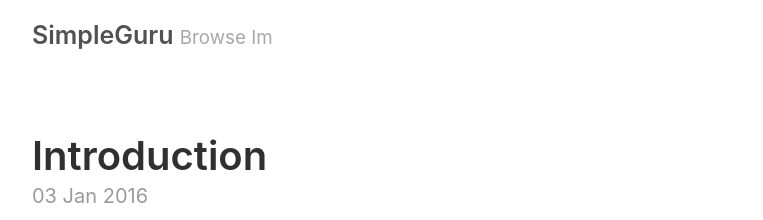
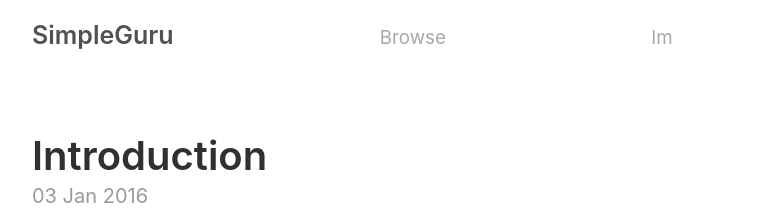
Before and after one commit to simple-guru/simple-guru.github.io, a Jekyll site: the page built from index.html, in a window 1280 px wide. Shown: the top 220 px of the page, without its empty margins (258-1021 px from the left). Built offline with Jekyll 4.4.1, drawn with Linux system fonts in a browser that asks for light colours; the list of posts is cut into pages by our own code.

Commit message:
css changes

```diff
--- a/_sass/_masthead.scss
+++ b/_sass/_masthead.scss
@@ -14,7 +14,8 @@
   color: $gray-4;
 
 .masthead-subtitle{
-  text-align: right;
+    text-align: right;
+    margin-left: 10rem;
 }
 
   a {
```
